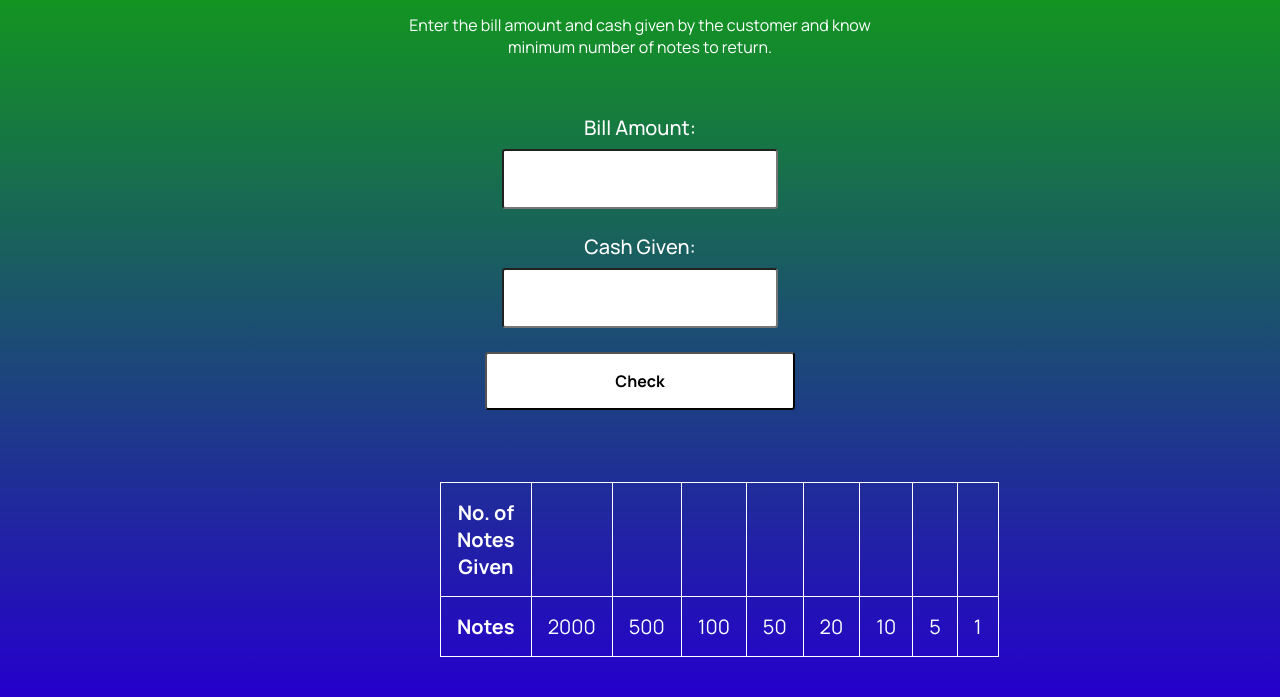
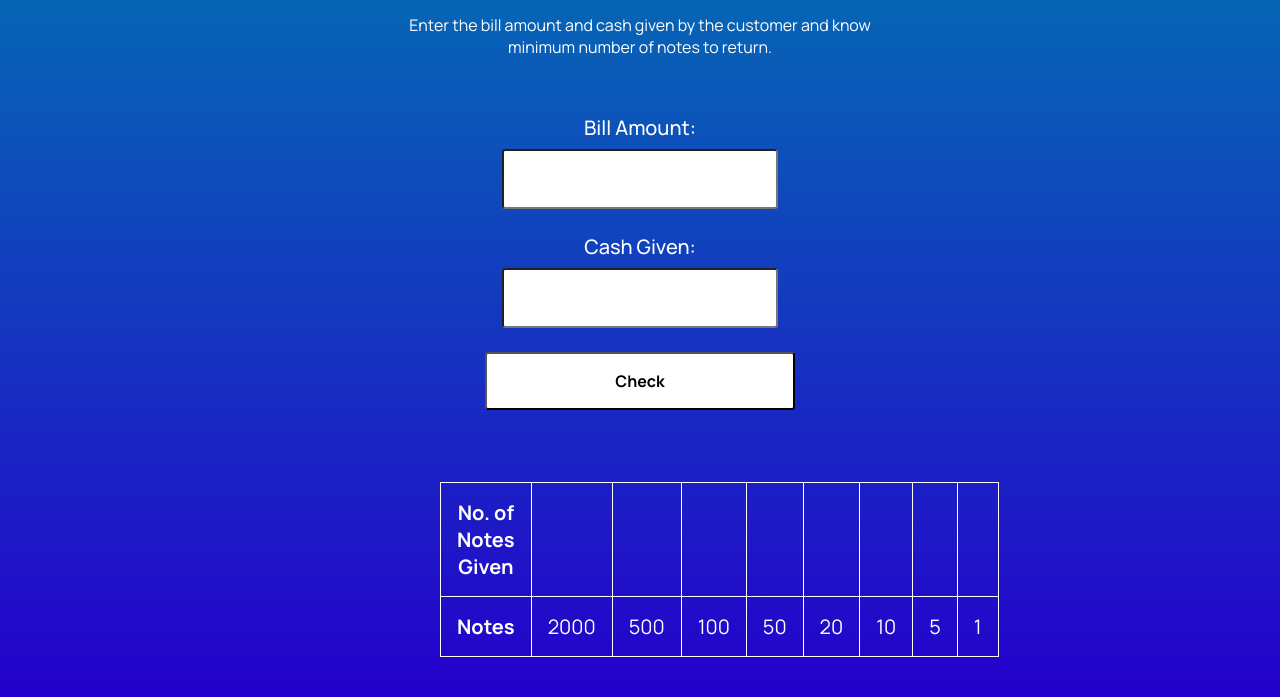
Before and after one commit to yashvdhakad/CashRegisterManagerApp, a plain HTML site: page index.html in a window 1280 px wide. Shown: the part 135-832 px from the top of the page. Drawn offline with Linux system fonts and the light colour scheme.

Commit message:
style: bg changed

```diff
--- a/style.css
+++ b/style.css
@@ -5,7 +5,7 @@ body {
     padding: 0 25rem;
     text-align: center;
     font-family: 'Manrope', sans-serif;
-    background: linear-gradient(180deg, rgb(15, 177, 0) 0%, rgb(37, 0, 204) 100%);
+    background: linear-gradient(180deg, rgb(0, 121, 177) 0%, rgb(37, 0, 204) 100%);
     color: white;
 }
 
```
